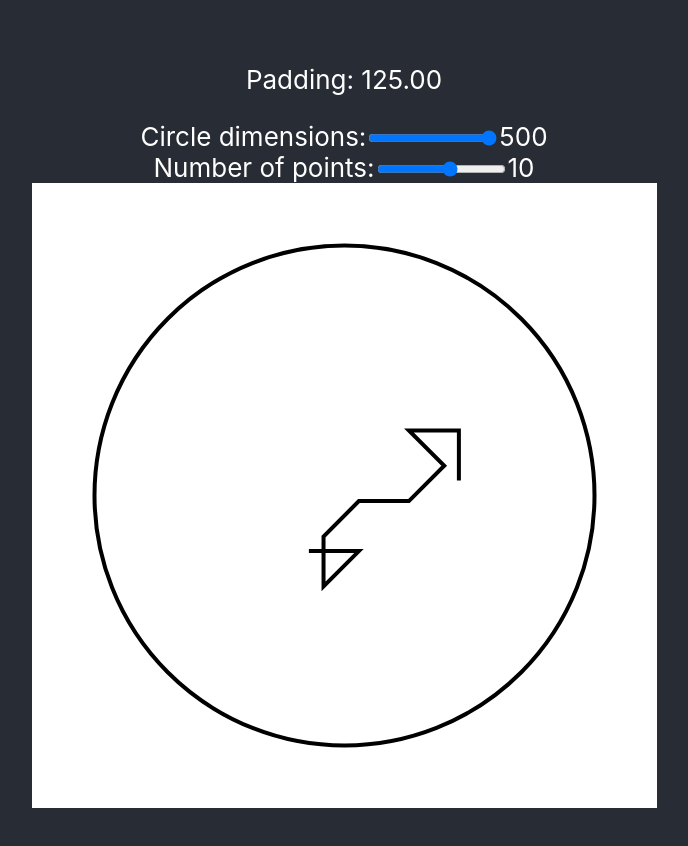
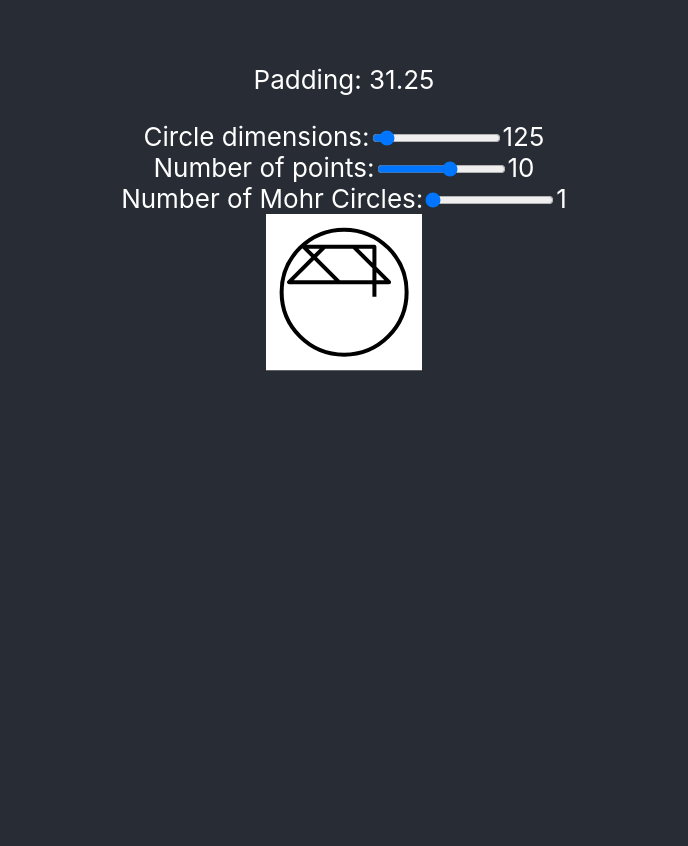
Before and after one commit to MrCallum/mohr-circles, a React (Create React App) app: page / in a window 1280 px wide. Shown: the top 846 px of the page, without its empty margins (296-984 px from the left). Built offline with nearby package versions, Linux system fonts and the light colour scheme.

Commit message:
Circles made into comps

```diff
--- a/src/CircleController.js
+++ b/src/CircleController.js
@@ -1,5 +1,6 @@
 import React, { useState } from 'react';
 import {generateSemiRandomSeries} from './InnerLineGenerator';
+import MohrCircle from './MohrCircle';
 
 const CircleController = () => {
     const minHeightWidth = 100;
@@ -7,8 +8,9 @@ const CircleController = () => {
     const paddingMultiplier = 0.25;
 
     const [noOfPoints, setNoOfPoints] = useState(10);
-    const [circleHeightWidth, setCircleHeightWidth] = useState(Math.floor(maxHeightWidth));
+    const [circleHeightWidth, setCircleHeightWidth] = useState(Math.floor(maxHeightWidth / 4));
     const [padding, setpadding] = useState((circleHeightWidth * paddingMultiplier).toFixed(2));
+    const [noOfCircles, setNoOfCircles] = useState(1);
 
     const handleCircleHeightChange = e => {
         setCircleHeightWidth(e.target.value)
@@ -16,6 +18,8 @@ const CircleController = () => {
     };
 
     const handleNoOfPointsChange = e => setNoOfPoints(e.target.value);
+    const handleNoOfCirclesChange = e => setNoOfCircles(e.target.value);
+
 
 
 
@@ -32,6 +36,17 @@ const CircleController = () => {
     // console.log("string list of coords: ", stringListOfCoords);
 
     let canvasWidthHeight = +circleHeightWidth + +padding;
+
+    let circlesArray = [];
+    circlesArray.fill();
+    for(let i = 0; i < noOfCircles; i++){
+        circlesArray.push(<MohrCircle
+            canvasWidthHeight={canvasWidthHeight}
+            circleHeightWidth={circleHeightWidth}
+            padding={padding}
+            noOfPoints={noOfPoints}
+            key={i}/>);
+    }
 
 
     return (
@@ -50,25 +65,30 @@ const CircleController = () => {
             <label>
                 Number of points:
                 <input
-                    type="range" name="width"
+                    type="range" name="points"
                     min={3} max={15}
                     value={noOfPoints}
                     onChange={handleNoOfPointsChange}/>
                 <span>{noOfPoints}</span>
             </label>
+            <br />
+            <label>
+                Number of Mohr Circles:
+                <input
+                    type="range" name="circles"
+                    min={1} max={100}
+                    value={noOfCircles}
+                    onChange={handleNoOfCirclesChange}/>
+                <span>{noOfCircles}</span>
+            </label>
 
             <br />
-            <svg width={canvasWidthHeight} height={canvasWidthHeight} version="1.1" xmlns="http://www.w3.org/2000/svg">
-                <rect width="100%" height="100%" fill="white"/>
-                <circle
-                    cx={(circleHeightWidth/2) + padding/2}
-                    cy={(circleHeightWidth/2) + padding/2}
-                    r={(circleHeightWidth / 2)}
-                    stroke="black" strokeWidth="4" fill="none"/>
-                <polyline
-                    stroke="black" fill="transparent" strokeWidth="4"
-                    points={stringListOfCoords}/>
-            </svg>
+            <div>
+                {circlesArray}
+
+            </div>
+
+
 
         </div>
     )
--- a/src/InnerLineGenerator.js
+++ b/src/InnerLineGenerator.js
@@ -97,10 +97,12 @@ export const generateSemiRandomSeries = (circleDiameter, noOfPointsRequired, sta
     while(listOfCoords.length < noOfPointsRequired){
         let newPotentialPoint = generateSemiRandomPoint(circleDiameter, listOfCoords[listOfCoords.length -1], lastAngle);
 
-        lastAngle = newPotentialPoint.angle;
 
         if(checkIfPointIsInCircle(circleDiameter, newPotentialPoint.newCoord)){
             listOfCoords.push(newPotentialPoint.newCoord);
+            lastAngle = newPotentialPoint.angle;
+        } else {
+
         }
     }
 
--- /dev/null
+++ b/src/MohrCircle.js
@@ -0,0 +1,34 @@
+import React from 'react';
+import {generateSemiRandomSeries} from './InnerLineGenerator';
+
+const MohrCircle = props => {
+    // const listOfCoords = lineCoordGenerator(circleHeightWidth , noOfPoints);
+    const listOfCoords = generateSemiRandomSeries(props.circleHeightWidth , props.noOfPoints);
+
+    // need to add padding to each coord
+    const paddedCoords = listOfCoords.map(el => {
+        return [el[0] + (props.padding / 2), el[1] + (props.padding / 2)]
+    });
+
+
+    const stringListOfCoords = paddedCoords.flat(1).join(" ")
+    // console.log("string list of coords: ", stringListOfCoords);
+
+    return (
+        <svg width={props.canvasWidthHeight} height={props.canvasWidthHeight} version="1.1" xmlns="http://www.w3.org/2000/svg">
+            <rect width="100%" height="100%" fill="white"/>
+            <circle
+                cx={(props.circleHeightWidth/2) + props.padding/2}
+                cy={(props.circleHeightWidth/2) + props.padding/2}
+                r={(props.circleHeightWidth / 2)}
+                stroke="black" strokeWidth="4" fill="none"/>
+            <polyline
+                stroke="black" fill="transparent" strokeWidth="4"
+                strokeLinejoin="round"
+                points={stringListOfCoords}/>
+        </svg>
+    );
+
+}
+
+export default MohrCircle;
```
